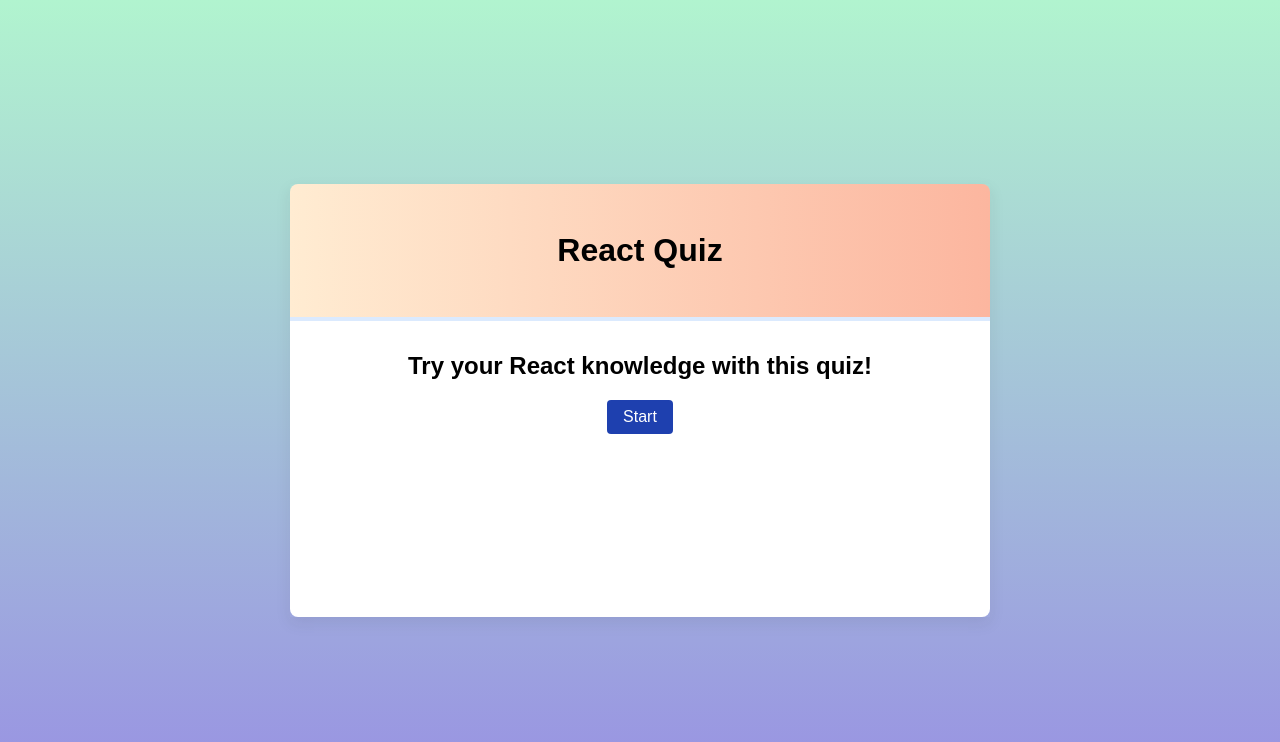
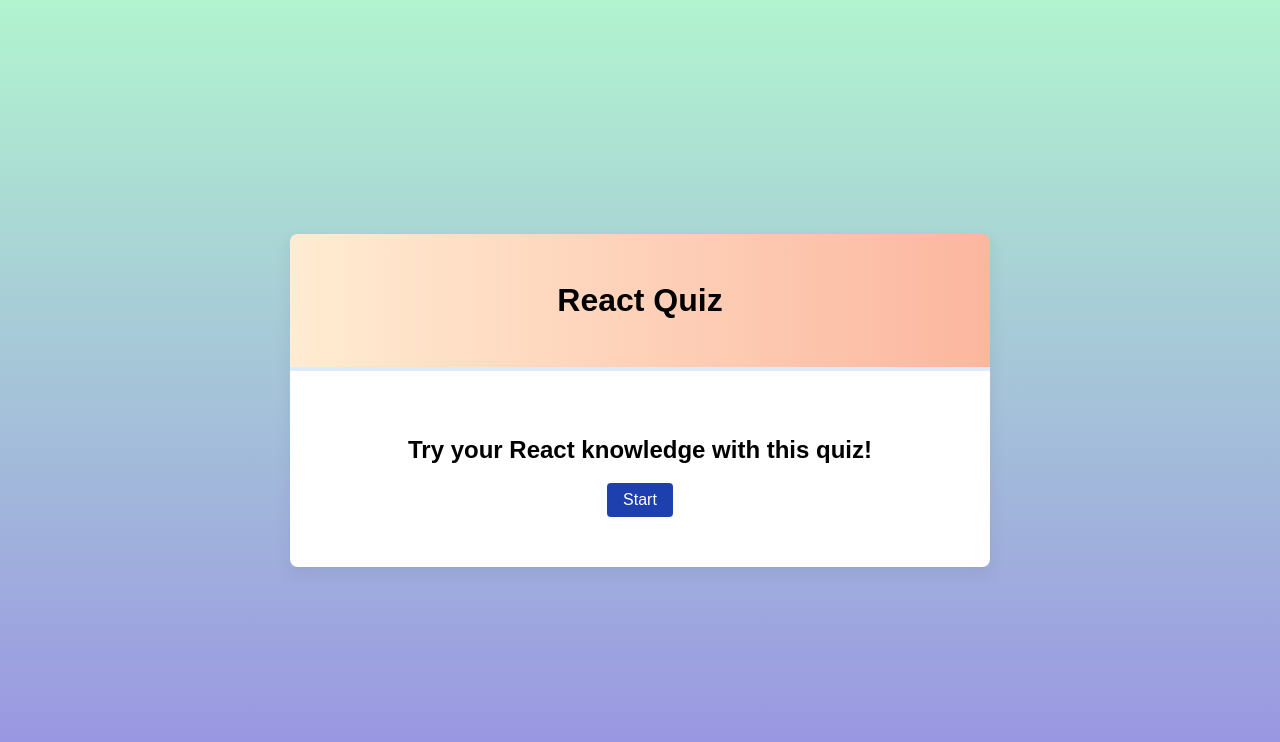
Before and after one commit to sample-react-projects/quiz-app, a React (Vite) app: page / in a window 1280 px wide. Shown: the top 742 px of the page. Built offline with nearby package versions, Linux system fonts and the light colour scheme.

Commit message:
Fix card styles

```diff
--- a/src/components/ui/card/Card.module.scss
+++ b/src/components/ui/card/Card.module.scss
@@ -1,7 +1,10 @@
 .card {
+  align-items: center;
   background-color: #fff;
   border-radius: 0 0 0.5rem 0.5rem;
   box-sizing: border-box;
-  min-height: 300px;
+  display: flex;
+  justify-content: center;
+  min-height: 200px;
   padding: 1rem;
 }
```
